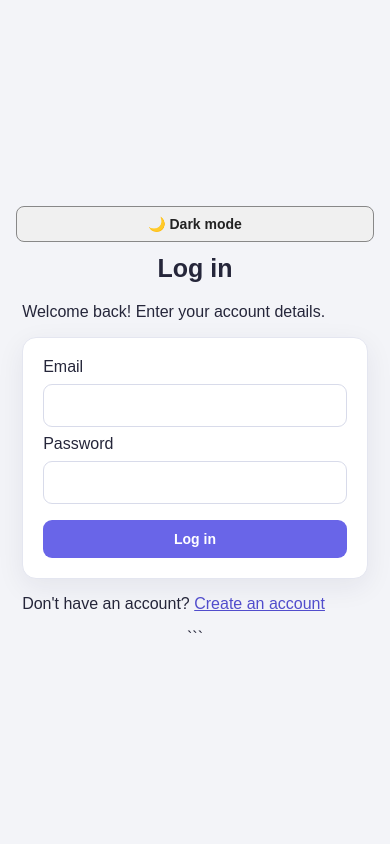
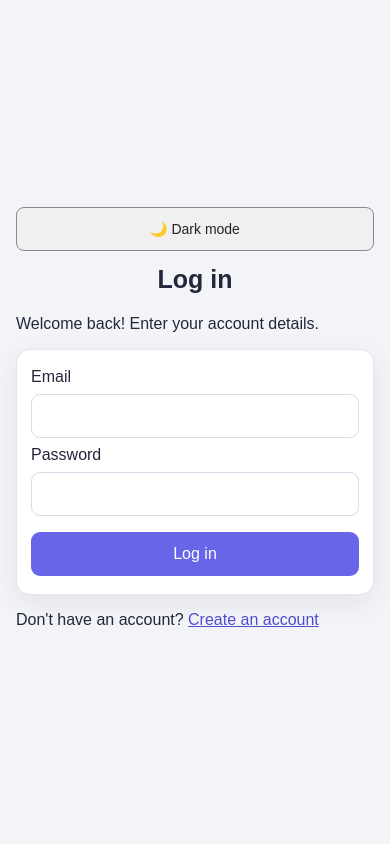
Before and after one commit to lenatarek7/DB-lab2-LenaTarek, a Flask app: page /login in a window 390 px wide. Run offline with Flask 3, Linux system fonts and the light colour scheme.

Commit message:
Improve responsive design and add screenshots

````diff
--- a/static/style.css
+++ b/static/style.css
@@ -347,3 +347,313 @@ body.dark-mode .theme-toggle {
 body.dark-mode a {
     color: #9ecbff;
 }
+/* Responsive layout and dark-mode improvements */
+html {
+    -webkit-text-size-adjust: 100%;
+}
+
+body {
+    width: 100%;
+    overflow-wrap: break-word;
+}
+
+input,
+textarea,
+select,
+button {
+    font: inherit;
+}
+
+input,
+textarea,
+select {
+    max-width: 100%;
+}
+
+button {
+    min-height: 40px;
+    touch-action: manipulation;
+}
+
+.task-row,
+.task-actions,
+.task-actions form {
+    min-width: 0;
+}
+
+.task-title {
+    overflow-wrap: anywhere;
+}
+
+.auth-page p,
+.auth-page ul {
+    overflow-wrap: anywhere;
+}
+
+/* Make all authentication text readable in dark mode */
+body.dark-mode .auth-page,
+body.dark-mode .auth-page h1,
+body.dark-mode .auth-page p,
+body.dark-mode .auth-page label,
+body.dark-mode .auth-page li,
+body.dark-mode .auth-page strong {
+    color: #f1f1f1;
+}
+
+body.dark-mode .auth-page form {
+    background-color: #242731;
+    border-color: #444957;
+    color: #f1f1f1;
+}
+
+body.dark-mode input::placeholder,
+body.dark-mode textarea::placeholder {
+    color: #b9becb;
+    opacity: 1;
+}
+
+body.dark-mode input:focus,
+body.dark-mode textarea:focus,
+body.dark-mode select:focus {
+    outline-color: #a5a5ff;
+}
+
+body.dark-mode .auth-page a {
+    color: #a9caff;
+}
+
+/* Comfortable layout on phones */
+@media (max-width: 600px) {
+    body {
+        padding: 20px 12px;
+    }
+
+    h1 {
+        font-size: 26px;
+        overflow-wrap: anywhere;
+    }
+
+    .task-list {
+        width: 100%;
+    }
+
+    .task-row {
+        align-items: stretch;
+        gap: 12px;
+        padding: 14px 12px;
+    }
+
+    .task-actions {
+        flex-wrap: wrap;
+        gap: 8px;
+    }
+
+    .task-actions form {
+        flex-wrap: wrap;
+    }
+
+    .task-actions button {
+        min-height: 42px;
+        padding: 10px 12px;
+    }
+
+    .auth-page {
+        padding: 20px 12px;
+    }
+
+    .auth-page form {
+        padding: 20px 16px;
+    }
+}
+
+/* Extra-small phones */
+@media (max-width: 360px) {
+    .task-actions {
+        justify-content: flex-start;
+    }
+
+    .task-actions .edit-form input {
+        width: 100%;
+    }
+
+    .auth-page form {
+        padding: 16px 12px;
+    }
+}/* Fix login and registration input text in dark mode */
+body.dark-mode .auth-page input,
+body.dark-mode .auth-page textarea,
+body.dark-mode .auth-page select {
+    background-color: #292c35;
+    color: #ffffff;
+    border: 1px solid #666d80;
+    caret-color: #ffffff;
+}
+
+body.dark-mode .auth-page input::placeholder,
+body.dark-mode .auth-page textarea::placeholder {
+    color: #c5cad5;
+    opacity: 1;
+}
+
+body.dark-mode .auth-page input:-webkit-autofill,
+body.dark-mode .auth-page input:-webkit-autofill:hover,
+body.dark-mode .auth-page input:-webkit-autofill:focus {
+    -webkit-text-fill-color: #ffffff;
+    caret-color: #ffffff;
+    box-shadow: 0 0 0 1000px #292c35 inset;
+    transition: background-color 9999s ease-in-out 0s;
+}
+
+body.dark-mode .auth-page input:focus {
+    outline: 2px solid #a5a5ff;
+    border-color: #a5a5ff;
+}/* Make login and registration field labels visible in dark mode */
+body.dark-mode .auth-page label {
+    color: #ffffff !important;
+}
+
+/* Also keep labels readable if they use strong or span elements */
+body.dark-mode .auth-page label span,
+body.dark-mode .auth-page label strong {
+    color: #ffffff !important;
+}
+body.dark-mode.auth-page label,
+body.dark-mode.auth-page main label {
+    color: #ffffff !important;
+    display: block;
+    margin-bottom: 6px;
+}
+
+body.dark-mode.auth-page main {
+    color: #f1f1f1;
+}/* Responsive layout for phones, tablets and laptops */
+* {
+    box-sizing: border-box;
+}
+
+html {
+    width: 100%;
+    max-width: 100%;
+}
+
+body {
+    width: 100%;
+    min-height: 100vh;
+    margin: 0;
+    overflow-x: hidden;
+}
+
+/* Keep the main content centered on larger screens */
+main {
+    width: 100%;
+    max-width: 900px;
+    margin-left: auto;
+    margin-right: auto;
+}
+
+/* Make task lists and task rows flexible */
+.task-list {
+    width: 100%;
+    max-width: 900px;
+    margin-left: auto;
+    margin-right: auto;
+}
+
+.task-row {
+    min-width: 0;
+}
+
+.task-title {
+    min-width: 0;
+    overflow-wrap: anywhere;
+}
+
+.task-actions {
+    min-width: 0;
+    max-width: 100%;
+}
+
+/* Make authentication forms fit the screen */
+.auth-page main {
+    width: 100%;
+    max-width: 400px;
+    margin-left: auto;
+    margin-right: auto;
+}
+
+.auth-page form {
+    width: 100%;
+    max-width: 100%;
+}
+
+.auth-page input,
+.auth-page button {
+    max-width: 100%;
+}
+
+/* Phone screens */
+@media (max-width: 600px) {
+    body {
+        padding: 20px 12px;
+    }
+
+    h1 {
+        font-size: 25px;
+        line-height: 1.3;
+    }
+
+    .auth-page {
+        padding: 20px 12px;
+    }
+
+    .auth-page form {
+        padding: 18px 14px;
+    }
+
+    .task-row {
+        display: flex;
+        flex-direction: column;
+        align-items: stretch;
+        gap: 12px;
+        padding: 14px 12px;
+    }
+
+    .task-actions {
+        display: flex;
+        flex-wrap: wrap;
+        justify-content: flex-start;
+        gap: 8px;
+    }
+
+    .task-actions form {
+        display: flex;
+        flex-wrap: wrap;
+        max-width: 100%;
+    }
+
+    .task-actions button,
+    button {
+        min-height: 44px;
+    }
+
+    input,
+    textarea,
+    select {
+        font-size: 16px;
+    }
+}
+
+/* Very narrow phones */
+@media (max-width: 360px) {
+    .auth-page form {
+        padding: 14px 10px;
+    }
+
+    .task-row {
+        padding: 12px 10px;
+    }
+
+    .task-actions button {
+        padding: 9px 10px;
+    }
+}
--- a/templates/login.html
+++ b/templates/login.html
@@ -7,10 +7,12 @@
     <title>Log In</title>
     <link rel="stylesheet" href="{{ url_for('static', filename='style.css') }}">
 </head>
-<body class="auth-page"></body>
-<button type="button" id="theme-toggle" class="theme-toggle">
-    🌙 Dark mode
-</button>
+<body class="auth-page">
+
+    <button type="button" id="theme-toggle" class="theme-toggle">
+        🌙 Dark mode
+    </button>
+
     <main>
         <h1>Log in</h1>
         <p>Welcome back! Enter your account details.</p>
@@ -81,7 +83,7 @@
             }
         });
     </script>
+
     <script src="{{ url_for('static', filename='theme.js') }}"></script>
 </body>
 </html>
-```
````
Also changed, not shown: 4 other files.
